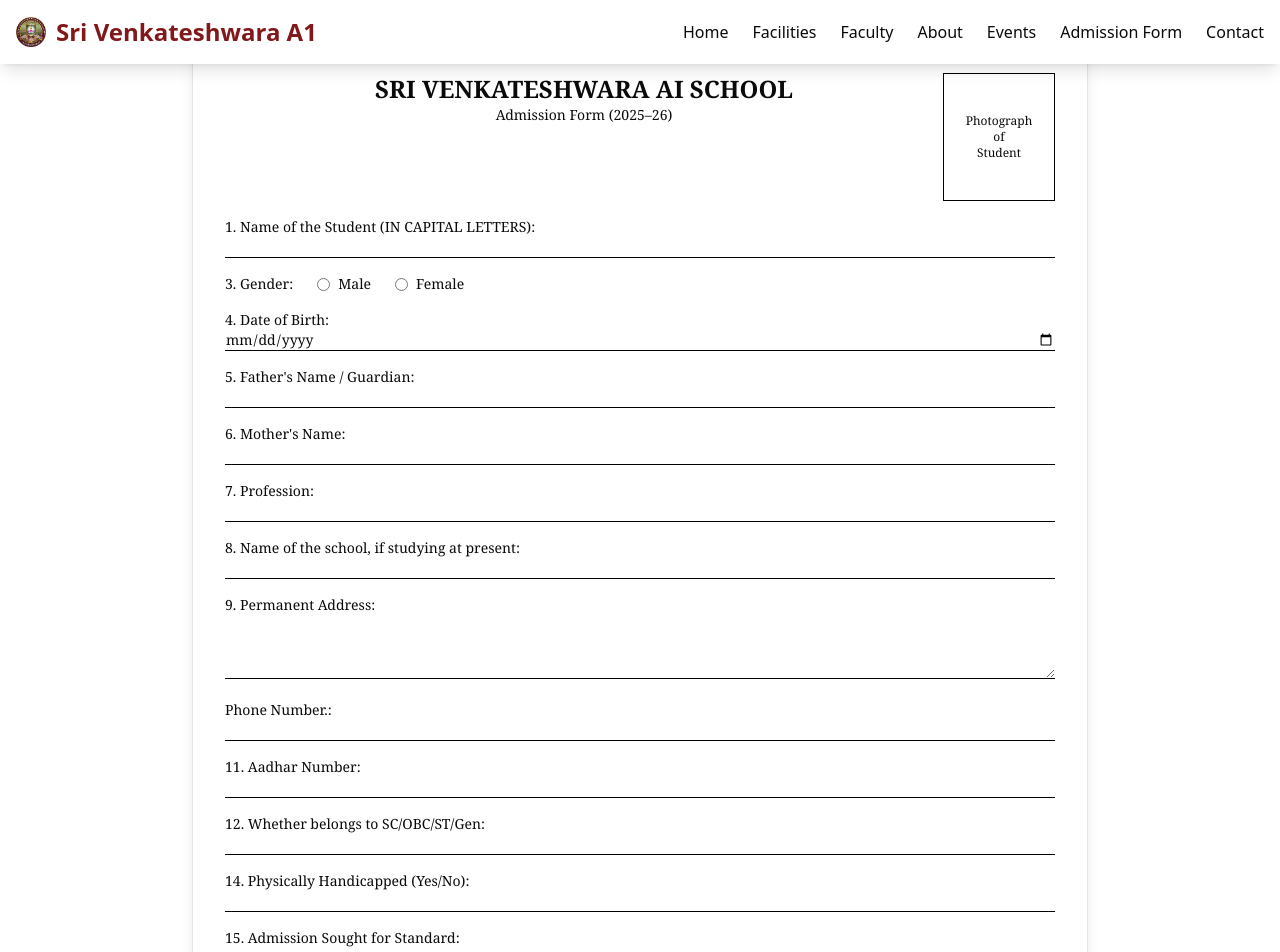
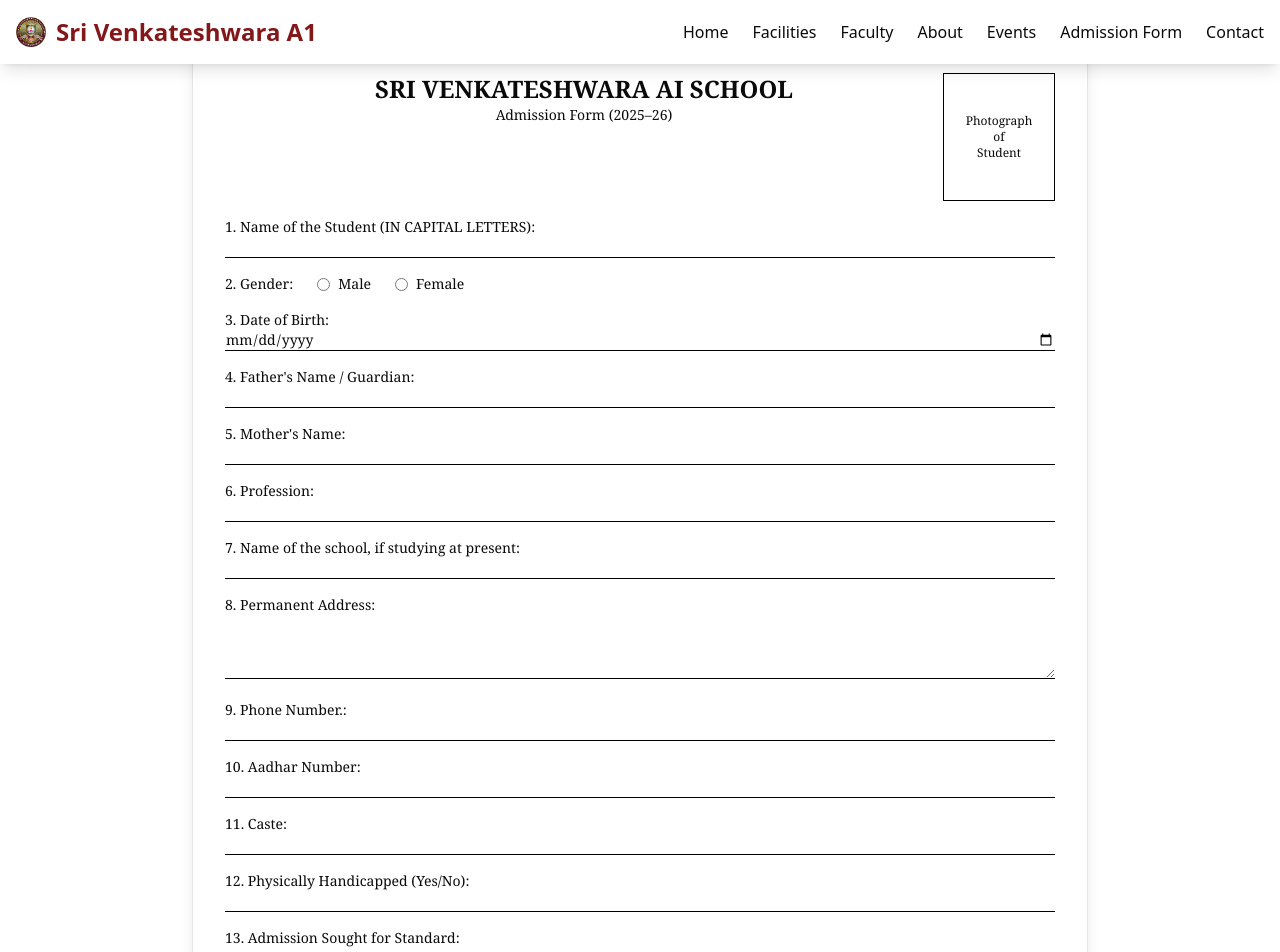
Before and after one commit to Sowmika-Arul/Consultancy, a React (Vite) app in the folder consultancy/: page /admissionForm in a window 1280 px wide. Shown: the top 952 px of the page. Built offline with nearby package versions, Linux system fonts and the light colour scheme.

Commit message:
admin page updated

```diff
--- a/consultancy/src/pages/AdminDash.jsx
+++ b/consultancy/src/pages/AdminDash.jsx
@@ -1,20 +1,28 @@
-import { useState } from "react";
+import { useEffect, useState } from "react";
 import { motion } from "framer-motion";
-import { CheckCircle, Clock, UserX, UserPlus } from "lucide-react";
+import { CheckCircle, Clock, UserX, UserPlus, X } from "lucide-react";
 
 export default function AdmissionDashboard() {
   const [search, setSearch] = useState("");
+  const [applicants, setApplicants] = useState([]);
+  const [selectedApplicant, setSelectedApplicant] = useState(null);
+  const [loading, setLoading] = useState(true);
 
-  const applicants = [
-    { id: 1, name: "Aarav Sharma", status: "Approved", grade: "Grade 1", date: "2025-03-01" },
-    { id: 2, name: "Saanvi Patel", status: "Pending", grade: "Grade 2", date: "2025-03-03" },
-    { id: 3, name: "Vihaan Verma", status: "Rejected", grade: "LKG", date: "2025-03-04" },
-    { id: 4, name: "Anaya Reddy", status: "Approved", grade: "UKG", date: "2025-03-05" },
-    { id: 5, name: "Ishaan Nair", status: "Pending", grade: "Grade 3", date: "2025-03-06" },
-  ];
+  useEffect(() => {
+    fetch("https://consultancy-sea9.onrender.com/api/admissions")
+      .then((res) => res.json())
+      .then((data) => {
+        setApplicants(data);
+        setLoading(false);
+      })
+      .catch((err) => {
+        console.error("Fetch error:", err);
+        setLoading(false);
+      });
+  }, []);
 
-  const filtered = applicants.filter((applicant) =>
-    applicant.name.toLowerCase().includes(search.toLowerCase())
+  const filtered = applicants.filter((a) =>
+    a.name.toLowerCase().includes(search.toLowerCase())
   );
 
   const summary = {
@@ -31,7 +39,7 @@ export default function AdmissionDashboard() {
   };
 
   return (
-    <div className="min-h-screen bg-gradient-to-tr from-blue-50 to-white p-6 text-gray-800 mt-12 center">
+    <div className="min-h-screen bg-gradient-to-tr from-blue-50 to-white p-6 text-gray-800 mt-12">
       <motion.h1
         className="text-3xl font-bold mb-6 text-blue-900"
         initial={{ opacity: 0, y: -20 }}
@@ -57,22 +65,29 @@ export default function AdmissionDashboard() {
         onChange={(e) => setSearch(e.target.value)}
       />
 
-      {/* Applicants Table */}
+      {/* Table */}
       <div className="overflow-auto rounded-xl shadow border border-gray-200">
+        {loading ? (
+          <p className="p-6 text-center text-gray-500">Loading applicants...</p>
+        ) : (
           <table className="min-w-full bg-white">
             <thead className="bg-blue-100 text-blue-800 text-sm font-semibold">
               <tr>
                 <th className="p-3 text-left">Name</th>
                 <th className="p-3 text-left">Grade</th>
-              <th className="p-3 text-left">Date Applied</th>
+                <th className="p-3 text-left">Date</th>
                 <th className="p-3 text-left">Status</th>
               </tr>
             </thead>
             <tbody>
-            {filtered.map((a) => (
-              <tr key={a.id} className="border-t hover:bg-gray-50">
+              {filtered.map((a, index) => (
+                <tr
+                  key={index}
+                  className="border-t hover:bg-blue-50 cursor-pointer"
+                  onClick={() => setSelectedApplicant(a)}
+                >
                   <td className="p-3">{a.name}</td>
-                <td className="p-3">{a.grade}</td>
+                  <td className="p-3">{a.admissionStandard}</td>
                   <td className="p-3">{a.date}</td>
                   <td className="p-3">
                     <span className={`px-3 py-1 rounded-full text-sm font-medium ${statusColor[a.status]}`}>
@@ -90,12 +105,47 @@ export default function AdmissionDashboard() {
               )}
             </tbody>
           </table>
+        )}
       </div>
+
+      {/* Modal to view detailed applicant info */}
+      {selectedApplicant && (
+        <div className="fixed inset-0 bg-black bg-opacity-50 flex justify-center items-center z-50">
+          <div className="bg-white rounded-lg p-6 w-full max-w-xl shadow-xl relative overflow-y-auto max-h-[90vh]">
+            <button
+              className="absolute top-3 right-3 text-gray-500 hover:text-gray-800"
+              onClick={() => setSelectedApplicant(null)}
+            >
+              <X size={20} />
+            </button>
+            <h2 className="text-xl font-bold mb-4">Applicant Details</h2>
+            <div className="space-y-2 text-sm">
+              <p><strong>Name:</strong> {selectedApplicant.name}</p>
+              <p><strong>Gender:</strong> {selectedApplicant.gender}</p>
+              <p><strong>Date of Birth:</strong> {selectedApplicant.dob}</p>
+              <p><strong>Father's Name:</strong> {selectedApplicant.fatherName}</p>
+              <p><strong>Mother's Name:</strong> {selectedApplicant.motherName}</p>
+              <p><strong>Profession:</strong> {selectedApplicant.profession}</p>
+              <p><strong>Previous School:</strong> {selectedApplicant.previousSchool}</p>
+              <p><strong>Address:</strong> {selectedApplicant.address}</p>
+              <p><strong>Phone:</strong> {selectedApplicant.phone}</p>
+              <p><strong>Aadhar:</strong> {selectedApplicant.aadhar}</p>
+              <p><strong>Caste:</strong> {selectedApplicant.caste}</p>
+              <p><strong>Disability:</strong> {selectedApplicant.disability}</p>
+              <p><strong>Admission Standard:</strong> {selectedApplicant.admissionStandard}</p>
+              <p><strong>Date of Submission:</strong> {selectedApplicant.date}</p>
+              <p><strong>Signature:</strong> {selectedApplicant.signature}</p>
+              {selectedApplicant.photo && (
+                <img src={selectedApplicant.photo} alt="Student" className="mt-4 rounded w-32 h-32 object-cover" />
+              )}
+            </div>
+          </div>
+        </div>
+      )}
     </div>
   );
 }
 
-// Summary Card Component
 function Card({ icon, title, count, color }) {
   return (
     <motion.div
--- a/consultancy/src/pages/AdmissionForm.jsx
+++ b/consultancy/src/pages/AdmissionForm.jsx
@@ -36,7 +36,7 @@ export default function SVASAdmissionForm() {
       reader.readAsDataURL(file);
     }
   };
-  console.log("Form Data before submission:", formData);
+
 
   const handleSubmit = async (e) => {
     e.preventDefault();
@@ -73,7 +73,7 @@ export default function SVASAdmissionForm() {
       });
 
       if (res.ok) {
-        alert("Form submitted successfully!");
+        alert(" Thank you , We will reach you soon through calls or messages!");
 
         // Reset the form
         setFormData({
@@ -136,7 +136,7 @@ export default function SVASAdmissionForm() {
 
         <div className="mb-4">
           <div className="flex items-center gap-6">
-            <span>3. Gender:</span>
+            <span>2. Gender:</span>
             <label className="flex items-center gap-2">
               <input type="radio" name="gender" value="Male" checked={formData.gender === "Male"} onChange={handleChange} /> Male
             </label>
@@ -147,67 +147,67 @@ export default function SVASAdmissionForm() {
         </div>
 
         <div className="mb-4">
-          <label>4. Date of Birth:
+          <label>3. Date of Birth:
             <input type="date" name="dob" value={formData.dob} onChange={handleChange} className="underline-input" />
           </label>
         </div>
 
         <div className="mb-4">
-          <label>5. Father's Name / Guardian:
+          <label>4. Father's Name / Guardian:
             <input type="text" name="fatherName" value={formData.fatherName} onChange={handleChange} className="underline-input" />
           </label>
         </div>
 
         <div className="mb-4">
-          <label>6. Mother's Name:
+          <label>5. Mother's Name:
             <input type="text" name="motherName" value={formData.motherName} onChange={handleChange} className="underline-input" />
           </label>
         </div>
 
         <div className="mb-4">
-          <label>7. Profession:
+          <label>6. Profession:
             <input type="text" name="profession" value={formData.profession} onChange={handleChange} className="underline-input" />
           </label>
         </div>
 
         <div className="mb-4">
-          <label>8. Name of the school, if studying at present:
+          <label>7. Name of the school, if studying at present:
             <input type="text" name="previousSchool" value={formData.previousSchool} onChange={handleChange} className="underline-input" />
           </label>
         </div>
 
         <div className="mb-4">
-          <label>9. Permanent Address:
+          <label>8. Permanent Address:
             <textarea name="address" value={formData.address} onChange={handleChange} className="underline-input h-16" />
           </label>
         </div>
 
         <div className="mb-4">
-          <label>Phone Number.:
+          <label>9. Phone Number.:
             <input type="text" name="phone" value={formData.phone} onChange={handleChange} className="underline-input" />
           </label>
         </div>
 
         <div className="mb-4">
-          <label>11. Aadhar Number:
+          <label>10. Aadhar Number:
             <input type="text" name="aadhar" value={formData.aadhar} onChange={handleChange} className="underline-input" />
           </label>
         </div>
 
         <div className="mb-4">
-          <label>12. Whether belongs to SC/OBC/ST/Gen:
+          <label>11. Caste:
             <input type="text" name="caste" value={formData.caste} onChange={handleChange} className="underline-input" />
           </label>
         </div>
 
         <div className="mb-4">
-          <label>14. Physically Handicapped (Yes/No):
+          <label>12. Physically Handicapped (Yes/No):
             <input type="text" name="disability" value={formData.disability} onChange={handleChange} className="underline-input" />
           </label>
         </div>
 
         <div className="mb-4">
-  <label>15. Admission Sought for Standard:
+  <label>13. Admission Sought for Standard:
     <input
       type="text"
       name="admissionStandard"
```
Also changed, not shown: 1 other file (tests, documents, lock files or other folders). Lines whose indentation alone changed are shown as unchanged.
